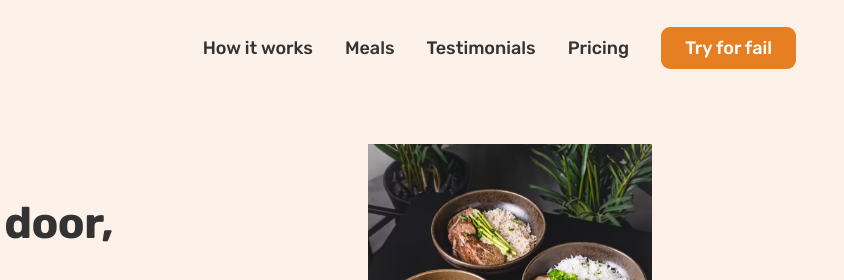
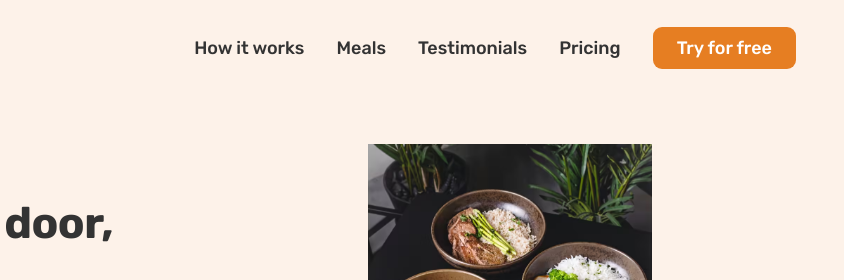
Before and after one commit to UYGUNOVNA/magicfood, a plain HTML site: page index.html in a window 1280 px wide. Shown: the top 280 px of the page, 436-1280 px from the left. Drawn offline with nearby package versions, Linux system fonts and the light colour scheme.

Commit message:
new change

```diff
--- a/index.html
+++ b/index.html
@@ -50,7 +50,7 @@
           <li><a class="main-nav-link" href="#">Testimonials</a></li>
           <li><a class="main-nav-link" href="#">Pricing</a></li>
           <li>
-            <a class="main-nav-link nav-cta" href="#">Try for fail</a>
+            <a class="main-nav-link nav-cta" href="#">Try for free</a>
           </li>
         </ul>
       </nav>
```
